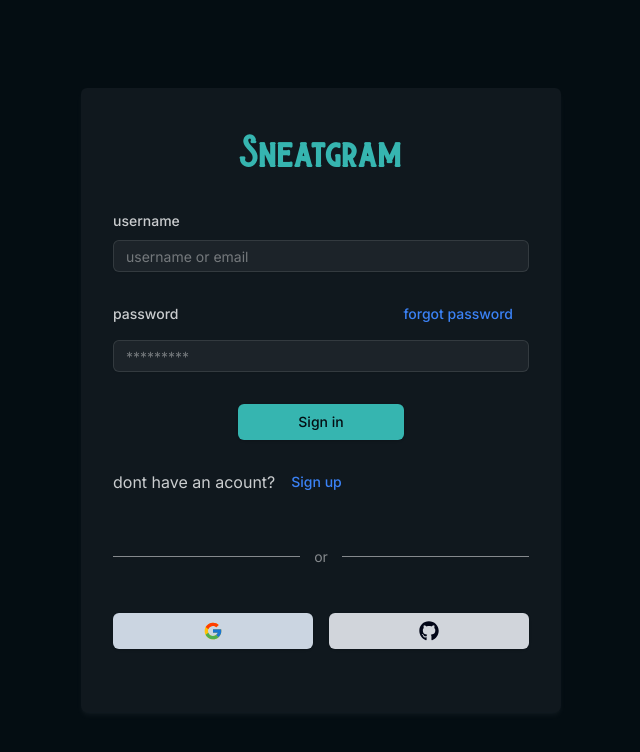
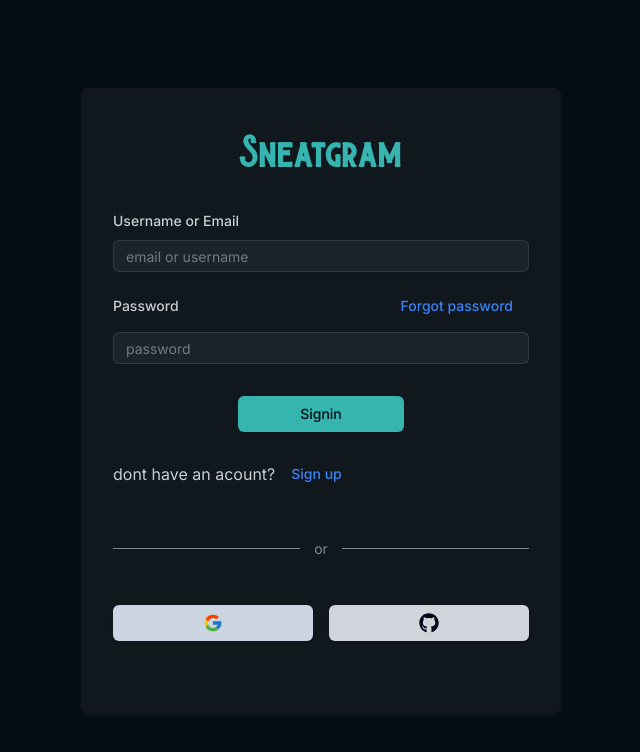
Before and after one commit to nauvalyusufaddairy/sneatgram, a Next.js app: page / in a window 1280 px wide. Shown: the top 752 px of the page, without its empty margins (319-959 px from the left). Built offline with nearby package versions, Linux system fonts and the light colour scheme; no server answers.

Commit message:
major changes

```diff
--- a/src/actions/credentialValidationUpload.ts
+++ b/src/actions/credentialValidationUpload.ts
@@ -22,11 +22,11 @@ export const cvUpload = async (
         password: hashedPassword,
         username,
         gender: "MALE", // for testing purpose
+        emailVerified: new Date(),
       },
     });
     return user;
   } catch (e) {
-    console.log("erorororororororrororororororororo", e);
     return null;
   }
 };
--- a/src/actions/send-email.ts
+++ b/src/actions/send-email.ts
@@ -31,11 +31,9 @@ export default async function sendEmail(email: string, token: string) {
     const command = new SendEmailCommand(params);
     const result = await sesClient.send(command);
     const res = result;
-    console.log("reeessss", res);
 
     return { succes: JSON.stringify({ res }) };
   } catch (error) {
-    console.log("errrrrrorororor", error);
     return { e: JSON.stringify({ error }) };
   }
 }
--- a/src/app/page.tsx
+++ b/src/app/page.tsx
@@ -28,10 +28,28 @@ export default function Home() {
     mode: "all",
   });
 
-  const onSubmit = (val: any) => {
-    console.log("values", val);
+  const onSubmit = (val: zod.infer<typeof LoginSchema>) => {
+    console.log("l===================================", val);
+    signIn("credentials", {
+      username: val.username,
+      password: val.password,
+      redirect: true,
+      callbackUrl: "/home",
+    });
   };
   return (
+    // <Button
+    //   onClick={() =>
+    //     signIn("credentials", {
+    //       username: "rimpac",
+    //       password: "vargaz12",
+    //       redirect: true,
+    //       callbackUrl: "/home",
+    //     })
+    //   }
+    // >
+    //   login
+    // </Button>
     <div className=" bg-[#040D12] w-screen h-screen flex items-center justify-center">
       <div className=" _sm:w-[320px] _sm:h-[calc(320px*1.6)]  _md:w-[420px] _md:h-[calc(420px*1.3)] _lg:w-[480px] _lg:h-[calc(480px*1.3)] bg-bg30 rounded-md shadow-md shadow-gray-100/5">
         <div className="w-full h-full flex flex-col _lg:px-8 _lg:py-12 _sm:px-4 _sm:py-8    ">
@@ -41,7 +59,73 @@ export default function Home() {
           </h1>
           <div className="w-full mt-8 flex flex-col _sm:gap-2 _md:gap-4 _lg:gap-6  ">
             <Form {...form}>
-              <form onSubmit={() => form.handleSubmit(onSubmit)}>
+              <form
+                onSubmit={form.handleSubmit((e) => {
+                  onSubmit(e);
+                })}
+                className="space-y-4"
+              >
+                <FormField
+                  name="username"
+                  control={form.control}
+                  render={({ field }) => (
+                    <FormItem>
+                      <FormLabel className="text-label">
+                        Username or Email
+                      </FormLabel>
+                      <FormControl>
+                        <Input
+                          placeholder="email or username"
+                          {...field}
+                          className=" bg-gray-100/5 text-gray-50/70 border-[1px] border-gray-50/10 placeholder:text-gray-50/40 focus:border-[#36B5B0]"
+                        />
+                      </FormControl>
+                      <FormMessage />
+                    </FormItem>
+                  )}
+                />
+                <FormField
+                  name="password"
+                  control={form.control}
+                  render={({ field }) => (
+                    <FormItem>
+                      <div className="w-full flex justify-between items-center">
+                        {" "}
+                        <FormLabel className="text-gray-50/80">
+                          Password
+                        </FormLabel>
+                        <Button variant={"link"} className="text-blue-500">
+                          <Link href={"/"}> Forgot password</Link>
+                        </Button>
+                      </div>
+                      <FormControl>
+                        <Input
+                          placeholder="password"
+                          {...field}
+                          className=" bg-gray-100/5 text-gray-50/70 border-[1px] border-gray-50/10 placeholder:text-gray-50/40 focus:border-[#36B5B0]"
+                        />
+                      </FormControl>
+                      <FormMessage />
+                    </FormItem>
+                  )}
+                />
+
+                <div className="w-full flex justify-center ">
+                  <Button
+                    type="submit"
+                    className="w-[40%] bg-[#36B5B0] text-[#040D12] mt-4 hover:text-label"
+                  >
+                    Signin
+                  </Button>
+                </div>
+              </form>
+            </Form>
+            {/* <Form {...form}>
+              <form
+                onSubmit={(event) => {
+                  form.handleSubmit(onSubmit);
+                }}
+              >
                 <FormField
                   control={form.control}
                   name="username"
@@ -61,10 +145,7 @@ export default function Home() {
                     </FormItem>
                   )}
                 />
-              </form>
-            </Form>
-            <Form {...form}>
-              <form onSubmit={() => form.handleSubmit(onSubmit)}>
+
                 <FormField
                   control={form.control}
                   name="password"
@@ -92,13 +173,17 @@ export default function Home() {
                     </FormItem>
                   )}
                 />
+
+                <Button
+                  type="submit"
+                  className="w-[40%] bg-[#36B5B0] text-[#040D12] mt-4 hover:text-label"
+                >
+                  Sign in
+                </Button>
+
               </form>
-            </Form>
-            <div className="w-full flex justify-center">
-              <Button className="w-[40%] bg-[#36B5B0] text-[#040D12] mt-2 hover:text-label">
-                Sign in
-              </Button>
-            </div>
+            </Form> */}
+
             <div className="w-full text-label flex items-center">
               {" "}
               dont have an acount?{" "}
--- a/src/auth.config.ts
+++ b/src/auth.config.ts
@@ -1,11 +1,86 @@
 import { NextAuthConfig } from "next-auth";
 import GoogleProvider from "next-auth/providers/google";
+import Credential from "next-auth/providers/credentials";
+import { LoginSchema } from "./lib/schemas";
+import bcrypt from "bcryptjs";
+import { getUserByEmail, getUserByUsername } from "./data/users";
 
 export default {
   providers: [
+    Credential({
+      async authorize(credentials) {
+        const validateFields = LoginSchema.safeParse(credentials);
+        if (validateFields.success) {
+          const { username, password } = validateFields.data;
+
+          // regex for recognize any valid email
+          const emailRegex: RegExp =
+            /^[a-zA-Z0-9._%+-]+@[a-zA-Z0-9.-]+\.[a-zA-Z]{2,}$/;
+          // test if user login by email or user name
+          const isValidEmail: boolean = emailRegex.test(username);
+          // while user login by their email if false then user login by their username
+          if (isValidEmail) {
+            // get user email
+            const byEmail = await getUserByEmail(username);
+            // check if user is not recognized or user dont set up their password it means user login by SSO provider
+            if (!byEmail || !byEmail.password) {
+              return null;
+            }
+            if (byEmail) {
+              //check is password match?
+              const isPasswordMatch = await bcrypt.compare(
+                password,
+                byEmail.password
+              );
+              if (isPasswordMatch) {
+                return byEmail;
+              }
+              return null;
+            }
+          } else {
+            // get user username
+            const byUsername = await getUserByUsername(username);
+            // check if user is not recognized or user dont set up their password it means user login by SSO provider
+            if (!byUsername || !byUsername.password) {
+              return null;
+            }
+            if (byUsername) {
+              const isPasswordMatch = await bcrypt.compare(
+                password,
+                byUsername.password
+              );
+              if (isPasswordMatch) {
+                return byUsername;
+              }
+              return null;
+            }
+          }
+        }
+        return null;
+      },
+    }),
     GoogleProvider({
       clientId: process.env.GOOGLE_CLIENT_ID!,
       clientSecret: process.env.GOOGLE_CLIENT_SECRET!,
     }),
   ],
+  callbacks: {
+    async signIn({ account, user, credentials, email, profile }) {
+      console.log("signIn callback account", account);
+      console.log("signIn callback user", user);
+      console.log("signIn callback credentials", credentials);
+      console.log("signIn callback email", email);
+      console.log("signIn callback profile", profile);
+
+      return true;
+    },
+    async session({ newSession, session, token, trigger, user }) {
+      console.log("session callback newSession", newSession);
+      console.log("session callback session", session);
+      console.log("session callback token", token);
+      console.log("session callback trigger", trigger);
+      console.log("session callback user", user);
+      return session;
+    },
+  },
 } satisfies NextAuthConfig;
--- a/src/components/signup-form.tsx
+++ b/src/components/signup-form.tsx
@@ -461,7 +461,7 @@ const PersonalInformations = () => {
     setTransition(() => {
       personalInformationUpload(e, userRecordId).then((v) => {
         if (v) {
-          router.push("/home");
+          router.push("/");
         }
       });
     });
--- a/src/data/users.ts
+++ b/src/data/users.ts
@@ -4,7 +4,6 @@ type FindUserStatus = {
   error: string;
 };
 export const getUserByEmail = async (email: string) => {
-  console.log("im hit");
   try {
     const user = await prisma.user.findUnique({ where: { email } });
     if (user) {
--- a/src/lib/schemas.ts
+++ b/src/lib/schemas.ts
@@ -9,7 +9,6 @@ const checkEmailAvailability = debounce(
   (email: string) =>
     getEmail(email).then((v) => {
       if (v) {
-        console.log("emailsssss", v);
         return v;
       } else {
         return null;
@@ -30,7 +29,7 @@ const checkUsernameAvailability = debounce(
 );
 export const LoginSchema = zod.object({
   password: zod.string().min(1),
-  username: zod.string(),
+  username: zod.string().min(1),
 });
 
 export const CredentialValidationSchema = zod
@@ -84,7 +83,6 @@ export const CredentialValidationSchema = zod
 
   .refine(
     (str) => {
-      console.log("str", str);
       const instagramUsernameRegex = /^[a-zA-Z0-9._]{1,30}$/;
       if (!instagramUsernameRegex.test(str.username)) {
         return false;
--- a/src/lib/token.ts
+++ b/src/lib/token.ts
@@ -29,6 +29,6 @@ export const generateVeficationToken = async (email: string) => {
       token: code,
     },
   });
-  console.log("verificationToken ", verificationToken);
+
   return verificationToken;
 };
--- a/src/middleware.ts
+++ b/src/middleware.ts
@@ -27,3 +27,7 @@ export default auth((req) => {
     return null;
   }
 });
+// Optionally, don't invoke Middleware on some paths
+export const config = {
+  matcher: ["/((?!.+\\.[\\w]+$|_next).*)", "/", "/(api|trpc)(.*)"],
+};
```
